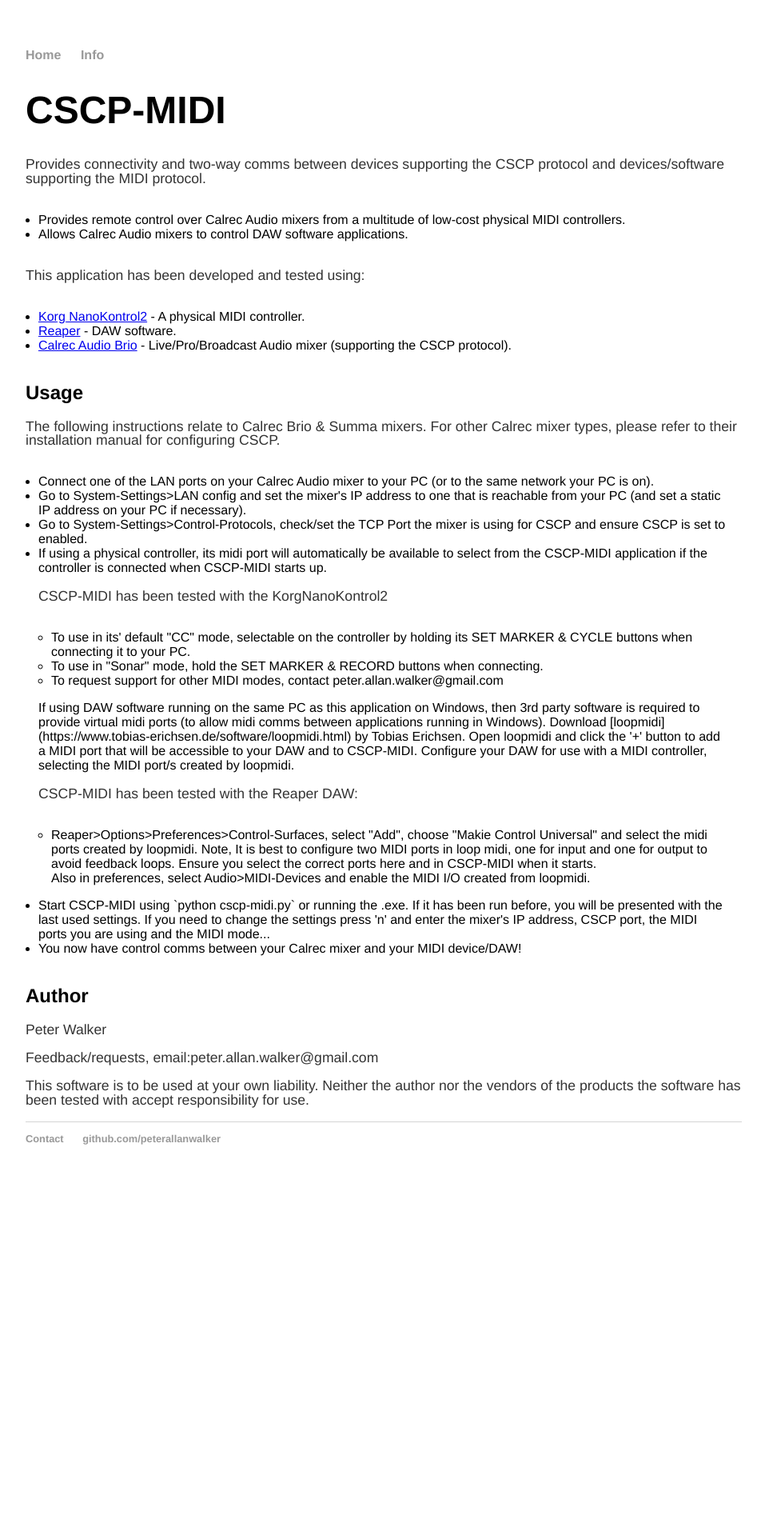
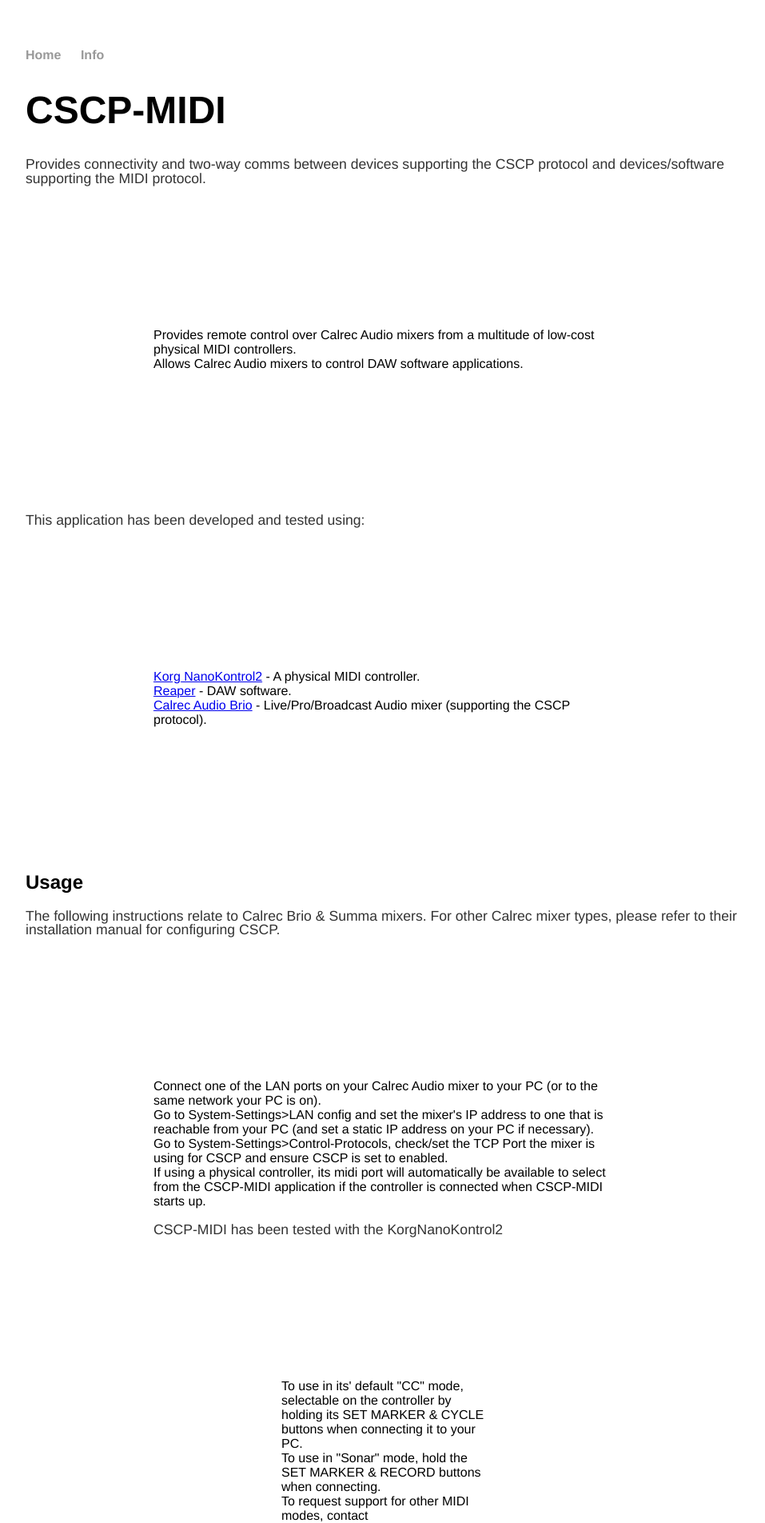
Before and after one commit to peterallanwalker/CSCP-MIDI-download, a Jekyll site: the page built from usage.html, in a window 1280 px wide. Shown: the top 1904 px of the page at 80% size, without its empty margins (160-1117 px from the left). Built offline with Jekyll 4.4.1, drawn with Linux system fonts in a browser that asks for light colours; before the commit the page ends 1491 px from its top, so only the background shows below that.

Commit message:
Update main.css

```diff
--- a/css/main.css
+++ b/css/main.css
@@ -5,7 +5,8 @@
 }
 
 ul {
-    padding: 1em;
+    list-style:none;
+    padding: 10em;
 }
 
 nav ul, footer ul {
```
